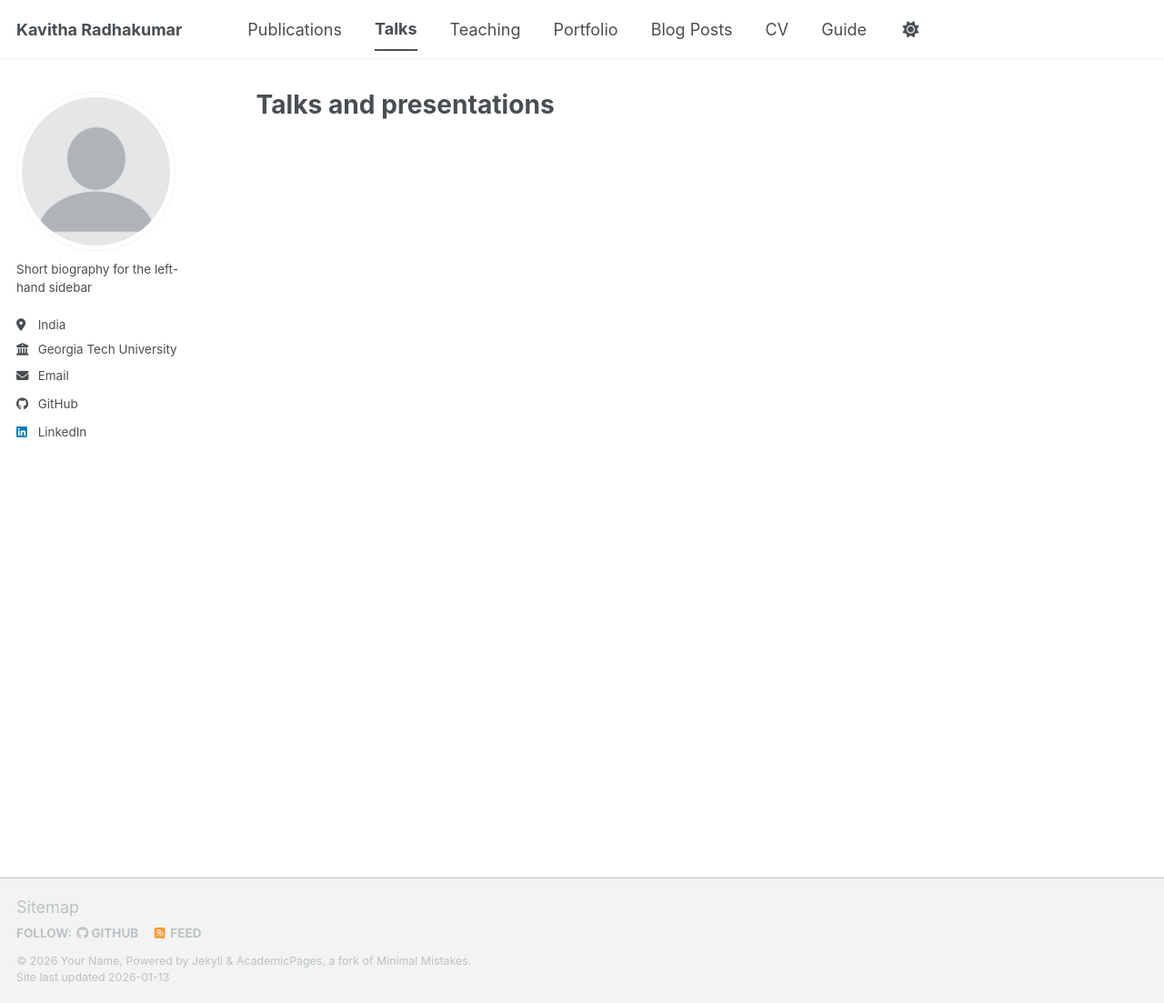
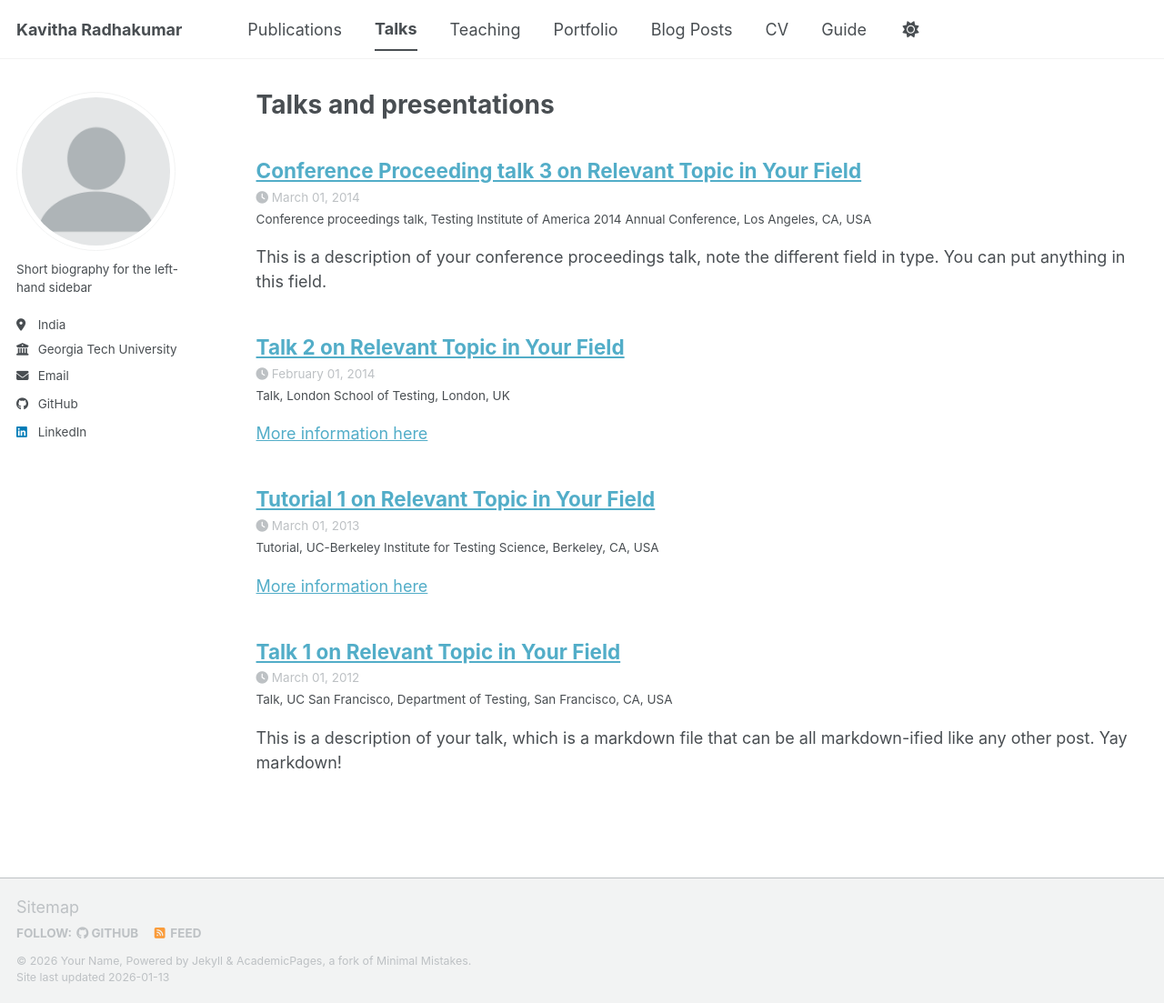
Before and after one commit to kavitharadhakumar/kavitharadhakumar.github.io, a Jekyll site: the page built from _pages/talks.html, in a window 1280 px wide and 1103 px high. Shown: the whole window at 91% size. Built offline with Jekyll 4.4.1, drawn with Linux system fonts in a browser that asks for light colours; a script bundle is joined from its source files by our own code; library files that are not in the unit come from our copies; part of the change alters nothing that is shown.

```diff
--- a/_config.yml
+++ b/_config.yml
@@ -222,13 +222,18 @@ kramdown:
 
 # These settings control the types of collections used by the template
 collections:
+  teaching:
+    output: true
+    permalink: /:collection/:path/
   publications:
     output: true
     permalink: /:collection/:path/
   portfolio:
     output: true
     permalink: /:collection/:path/
-
+  talks:
+    output: true
+    permalink: /:collection/:path/
 
 # These settings control how pages and collections are included in the site
 defaults:
```
